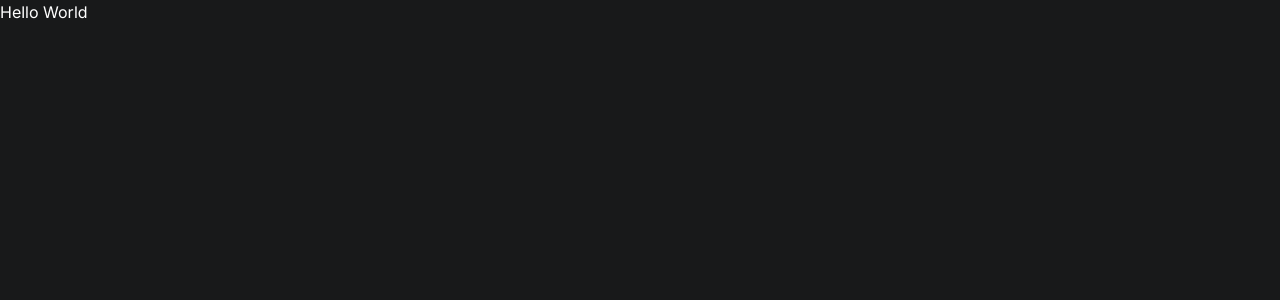
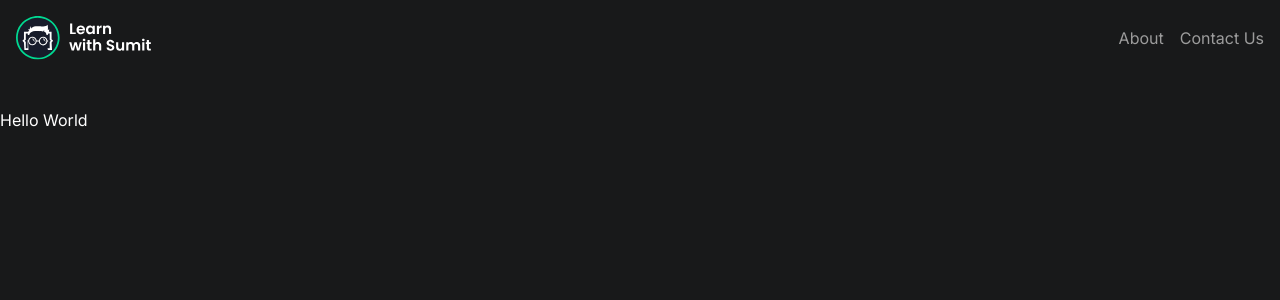
Before and after one commit to taseenjeem/evento, a Next.js app: page / in a window 1280 px wide. Shown: the top 300 px of the page. Built offline with nearby package versions, Linux system fonts and the light colour scheme.

Commit message:
added navbar

```diff
--- a/app/layout.js
+++ b/app/layout.js
@@ -1,17 +1,21 @@
 import { Inter } from "next/font/google";
 import "./globals.css";
+import Navbar from "@/components/Navbar";
 
 const inter = Inter({ subsets: ["latin"] });
 
 export const metadata = {
-  title: "Create Next App",
+  title: "Evneto - We got all event info all over the world",
   description: "Generated by create next app",
 };
 
 export default function RootLayout({ children }) {
   return (
     <html lang="en">
-      <body className={inter.className}>{children}</body>
+      <body className={inter.className}>
+        <Navbar />
+        <main className="py-8">{children}</main>
+      </body>
     </html>
   );
 }
--- /dev/null
+++ b/components/Navbar.jsx
@@ -0,0 +1,23 @@
+import Image from "next/image";
+import Link from "next/link";
+
+const Navbar = () => {
+  return (
+    <nav>
+      <div className="container flex justify-between items-center py-4">
+        <div className="nav-brand">
+          <Link href="/">
+            <Image src="/logo.svg" alt="Eventry" width={135} height={135} />
+          </Link>
+        </div>
+
+        <ul className="flex gap-4 text-[#9C9C9C]">
+          <li>About</li>
+          <li>Contact Us</li>
+        </ul>
+      </div>
+    </nav>
+  );
+};
+
+export default Navbar;
```
